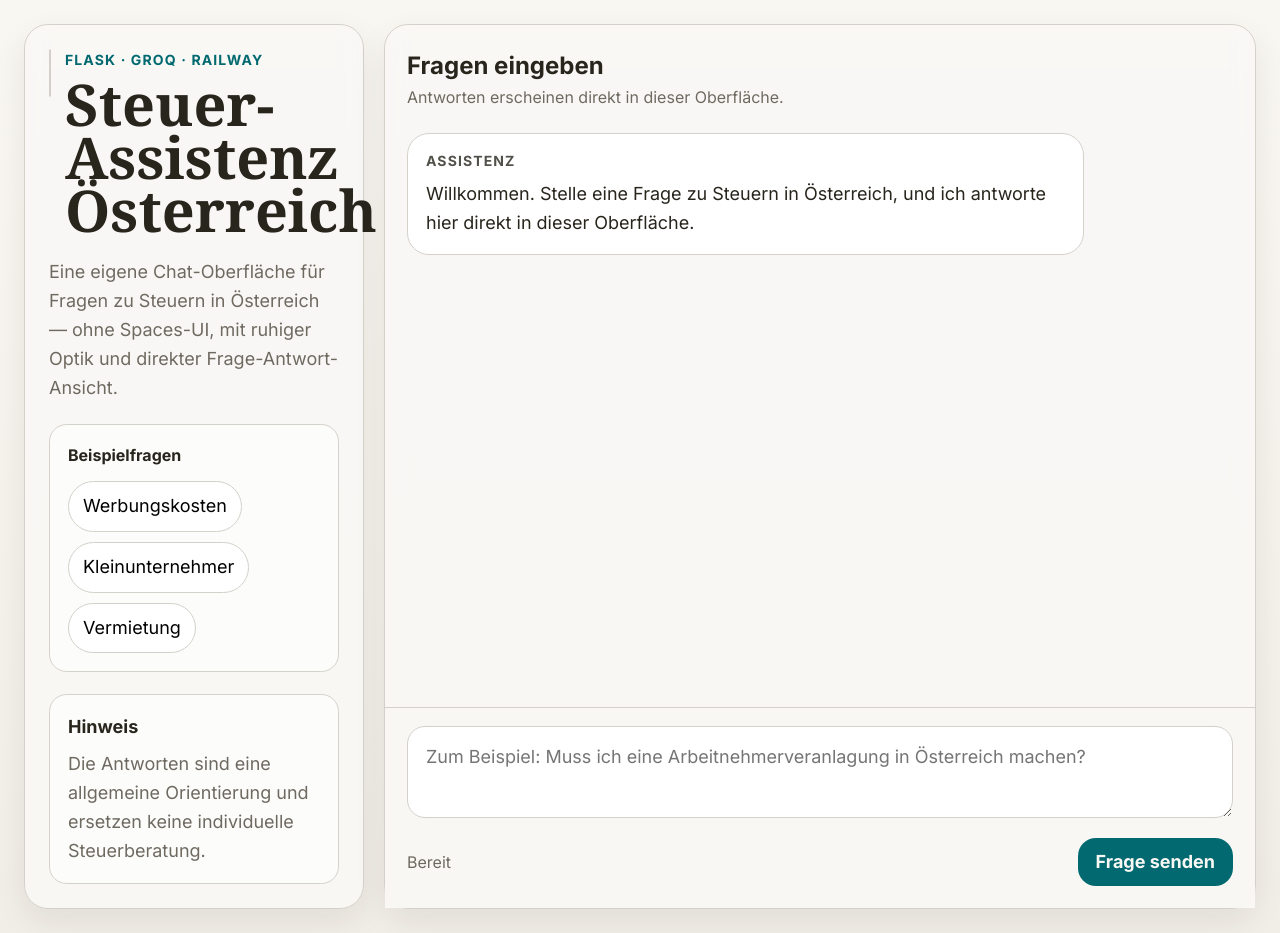
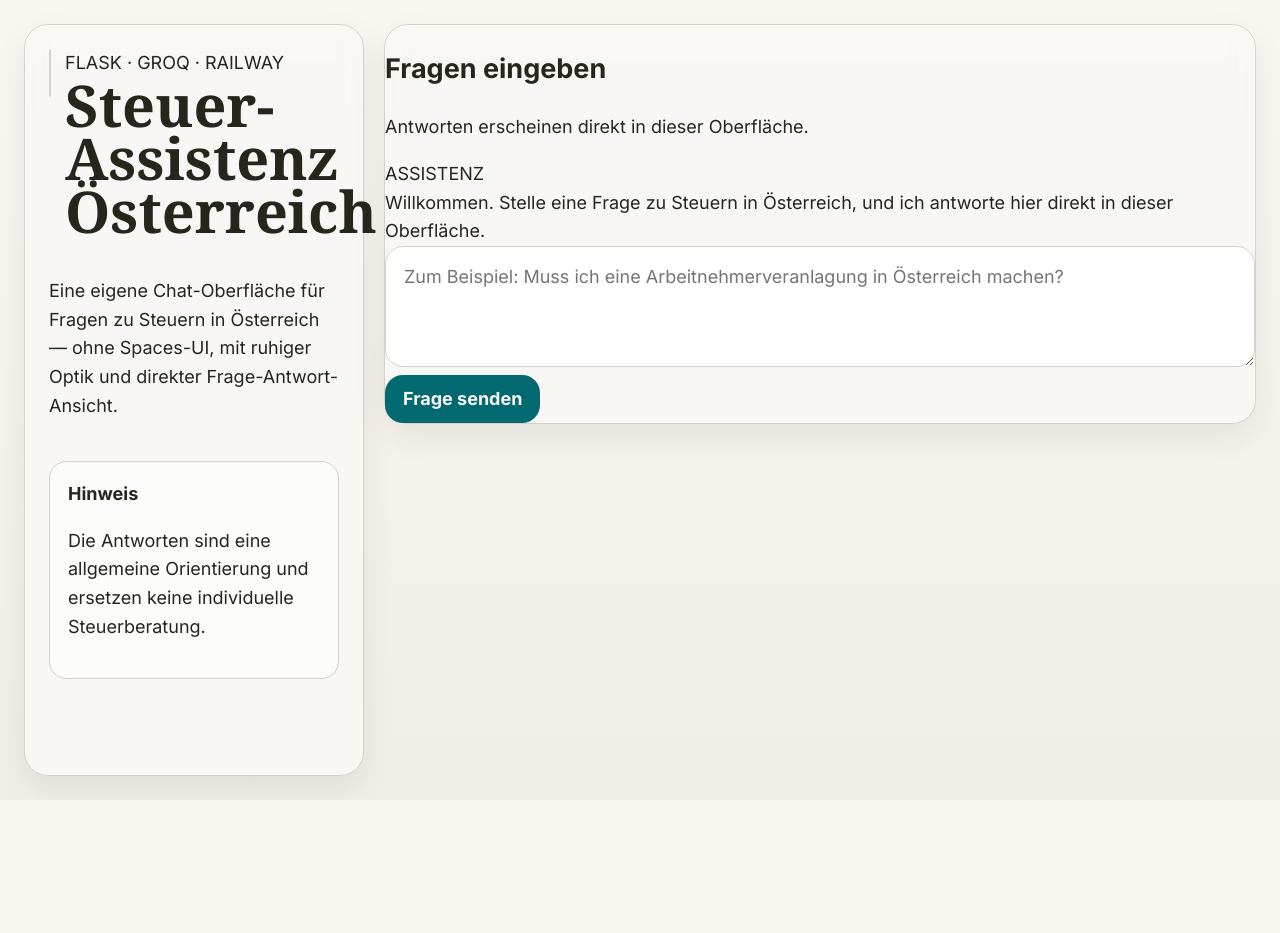
Before and after one commit to GH1955/steuer-groq-app, a Flask app: page / in a window 1280 px wide. After the commit the page ends 800 px from the top, so only its background shows below. Run offline with Flask 3, Linux system fonts and the light colour scheme; some web fonts are replaced.

Commit message:
remove Beispielfragen from sidebar

```diff
--- a/templates/index.html
+++ b/templates/index.html
@@ -22,54 +22,87 @@
             <path d="M10 13.5h4"/>
           </svg>
         </div>
-        <div>
-          <div class="eyebrow">Flask · Groq · Railway</div>
+        <div class="brand-text">
+          <span class="stack-label">FLASK · GROQ · RAILWAY</span>
           <h1>Steuer-Assistenz Österreich</h1>
         </div>
       </div>
-
-      <p class="intro">Eine eigene Chat-Oberfläche für Fragen zu Steuern in Österreich — ohne Spaces-UI, mit ruhiger Optik und direkter Frage-Antwort-Ansicht.</p>
-
-      <div class="panel">
-        <h2>Beispielfragen</h2>
-        <div class="examples">
-          <button class="example-btn" data-question="Welche Werbungskosten können Arbeitnehmer in Österreich typischerweise absetzen?">Werbungskosten</button>
-          <button class="example-btn" data-question="Wie funktioniert die Kleinunternehmerregelung in Österreich?">Kleinunternehmer</button>
-          <button class="example-btn" data-question="Was ist bei Einkünften aus Vermietung in Österreich steuerlich wichtig?">Vermietung</button>
-        </div>
-      </div>
-
-      <div class="panel small-panel">
+      <p class="tagline">Eine eigene Chat-Oberfläche für Fragen zu Steuern in Österreich — ohne Spaces-UI, mit ruhiger Optik und direkter Frage-Antwort-Ansicht.</p>
+      <div class="panel notice">
         <strong>Hinweis</strong>
         <p>Die Antworten sind eine allgemeine Orientierung und ersetzen keine individuelle Steuerberatung.</p>
       </div>
     </aside>
-
-    <main class="chat card" id="main">
-      <header class="chat-header">
-        <div>
-          <div class="chat-title">Fragen eingeben</div>
-          <div class="chat-subtitle">Antworten erscheinen direkt in dieser Oberfläche.</div>
+    <main id="main" class="main-col">
+      <section class="chat-section card">
+        <h2>Fragen eingeben</h2>
+        <p class="sub">Antworten erscheinen direkt in dieser Oberfläche.</p>
+        <div id="output" class="output" aria-live="polite" aria-atomic="false">
+          <div class="bubble assistant-bubble">
+            <span class="bubble-label">ASSISTENZ</span>
+            <div class="bubble-text">Willkommen. Stelle eine Frage zu Steuern in Österreich, und ich antworte hier direkt in dieser Oberfläche.</div>
+          </div>
         </div>
-      </header>
-
-      <section class="messages" id="messages" aria-live="polite">
-        <article class="message assistant">
-          <div class="message-role">Assistenz</div>
-          <div class="message-body">Willkommen. Stelle eine Frage zu Steuern in Österreich, und ich antworte hier direkt in dieser Oberfläche.</div>
-        </article>
+        <form id="chat-form" autocomplete="off">
+          <textarea id="question" name="question" rows="3" placeholder="Zum Beispiel: Muss ich eine Arbeitnehmerveranlagung in Österreich machen?" required></textarea>
+          <button type="submit" id="submit-btn">Frage senden</button>
+        </form>
       </section>
-
-      <form id="chatForm" class="composer">
-        <label for="question" class="sr-only">Frage</label>
-        <textarea id="question" name="question" placeholder="Zum Beispiel: Muss ich eine Arbeitnehmerveranlagung in Österreich machen?"></textarea>
-        <div class="composer-actions">
-          <div class="status" id="status">Bereit</div>
-          <button type="submit" id="sendBtn">Frage senden</button>
-        </div>
-      </form>
     </main>
   </div>
-  <script src="{{ url_for('static', filename='app.js') }}" defer></script>
+  <script>
+    const form = document.getElementById('chat-form');
+    const output = document.getElementById('output');
+    const questionInput = document.getElementById('question');
+    const submitBtn = document.getElementById('submit-btn');
+    let history = [];
+
+    function addBubble(role, text) {
+      const bubble = document.createElement('div');
+      bubble.className = 'bubble ' + (role === 'user' ? 'user-bubble' : 'assistant-bubble');
+      const label = document.createElement('span');
+      label.className = 'bubble-label';
+      label.textContent = role === 'user' ? 'SIE' : 'ASSISTENZ';
+      const content = document.createElement('div');
+      content.className = 'bubble-text';
+      content.textContent = text;
+      bubble.appendChild(label);
+      bubble.appendChild(content);
+      output.appendChild(bubble);
+      bubble.scrollIntoView({ behavior: 'smooth', block: 'end' });
+      return content;
+    }
+
+    form.addEventListener('submit', async (e) => {
+      e.preventDefault();
+      const question = questionInput.value.trim();
+      if (!question) return;
+      addBubble('user', question);
+      history.push({ role: 'user', content: question });
+      questionInput.value = '';
+      submitBtn.disabled = true;
+      submitBtn.textContent = 'Wird gesendet…';
+      const thinkingContent = addBubble('assistant', 'Einen Moment…');
+      try {
+        const res = await fetch('/api/chat', {
+          method: 'POST',
+          headers: { 'Content-Type': 'application/json' },
+          body: JSON.stringify({ question, history })
+        });
+        const data = await res.json();
+        if (data.error) {
+          thinkingContent.textContent = 'Es gab ein Problem beim Laden der Antwort: ' + data.error;
+        } else {
+          thinkingContent.textContent = data.answer;
+          history.push({ role: 'assistant', content: data.answer });
+        }
+      } catch (err) {
+        thinkingContent.textContent = 'Netzwerkfehler: ' + err.message;
+      } finally {
+        submitBtn.disabled = false;
+        submitBtn.textContent = 'Frage senden';
+      }
+    });
+  </script>
 </body>
 </html>
```
